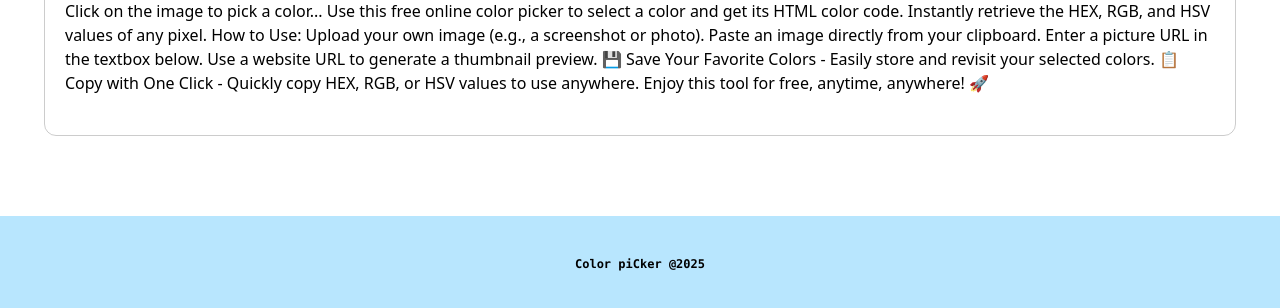
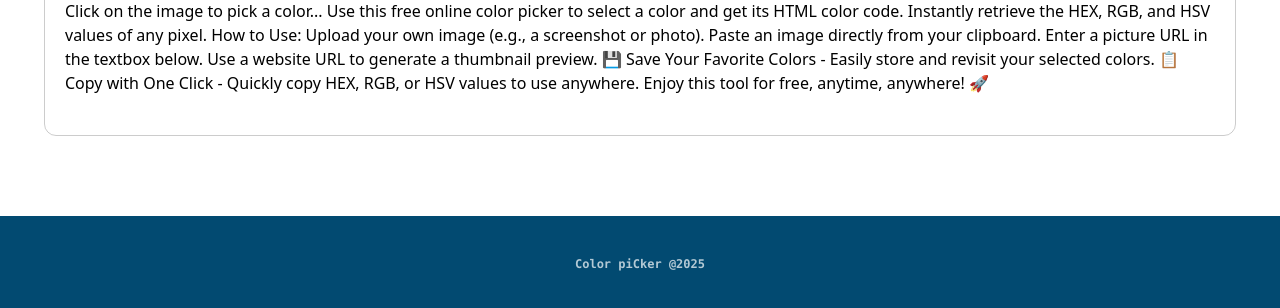
Before and after one commit to marhel28/color-picker, a website: page index.html in a window 1280 px wide. Shown: the part 2008-2316 px from the top of the page. Drawn offline with nearby package versions, Linux system fonts and the light colour scheme.

```diff
--- a/index.html
+++ b/index.html
@@ -350,9 +350,9 @@
         </div>
     </section>
 
-    <footer class="mt-20 flex text-center justify-center bg-sky-200 p-10">
+    <footer class="mt-20 flex text-center justify-center bg-sky-900 p-10">
         <div class="container">
-            <h2 class="font-bold font-mono text-xs ">Color piCker @2025</h2>
+            <h2 class="font-bold font-mono text-xs text-white/70 ">Color piCker @2025</h2>
         </div>
     </footer>
     <script src="./src/scripts.js"></script>
```
Also changed, not shown: src/output.css.
